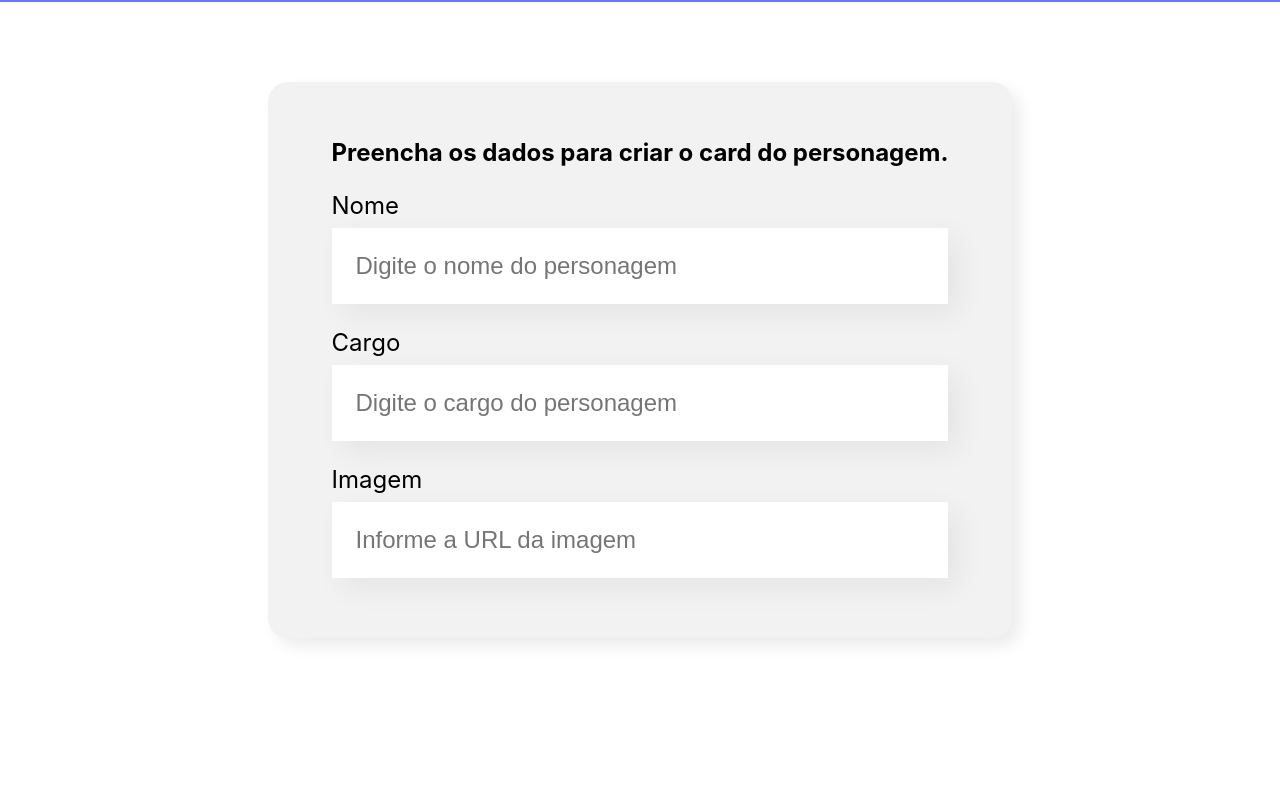
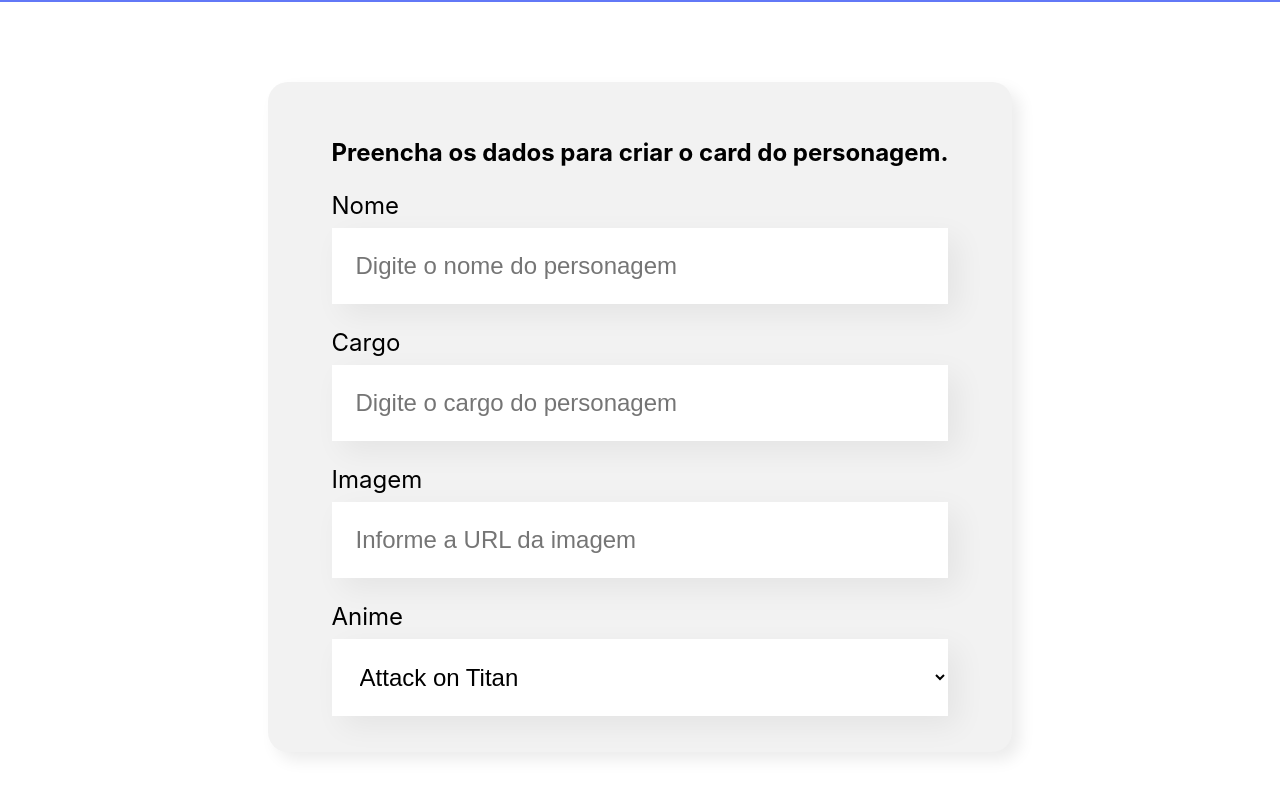
Before and after one commit to victorportugal8/react-desenvolvendo-com-js, a React (Create React App) app in the folder organo/: page / in a window 1280 px wide. Shown: the part 496-1292 px from the top of the page. Before the commit the page ends 1214 px from the top, so only its background shows below. Built offline with nearby package versions, Linux system fonts and the light colour scheme.

Commit message:
Criando a lista suspensa

```diff
--- a/organo/src/components/Formulario/index.js
+++ b/organo/src/components/Formulario/index.js
@@ -1,7 +1,18 @@
 import CampoTexto from '../CampoTexto'
+import ListaSuspensa from '../ListaSuspensa'
 import './Formulario.css'
 
 const Formulario = () => {
+    const animes = [
+        'Attack on Titan',
+        'Dragon Ball',
+        'Hunter x Hunter',
+        'Jujutsu Kaisen',
+        'Naruto',
+        'One Piece',
+        'Solo Leveling'
+    ];
+
     return(
         <section className="formulario">
             <form>
@@ -9,6 +20,7 @@
                 <CampoTexto label="Nome" placeholder="Digite o nome do personagem" />
                 <CampoTexto label="Cargo" placeholder="Digite o cargo do personagem" />
                 <CampoTexto label="Imagem" placeholder="Informe a URL da imagem" />
+                <ListaSuspensa label="Anime" itens={animes} />
             </form>
         </section>
     )
--- /dev/null
+++ b/organo/src/components/ListaSuspensa/ListaSuspensa.css
@@ -0,0 +1,14 @@
+.lista-suspensa label{
+    display: block;
+    margin-bottom: 8px;
+    font-size: 24px;
+}
+.lista-suspensa select{
+    background-color: #FFF;
+    box-shadow: 10px 10px 30px rgba(0, 0, 0, 0.06);
+    width: 100%;
+    padding: 24px;
+    font-size: 24px;
+    border: none;
+    box-sizing: border-box;
+}
--- /dev/null
+++ b/organo/src/components/ListaSuspensa/index.js
@@ -0,0 +1,14 @@
+import './ListaSuspensa.css'
+
+const ListaSuspensa = (props) =>{
+    return(
+        <div className="lista-suspensa">
+            <label>{props.label}</label>
+            <select>
+                {props.itens.map(item => <option key={item}>{item}</option>)}
+            </select>
+        </div>
+    )
+}
+
+export default ListaSuspensa
```
